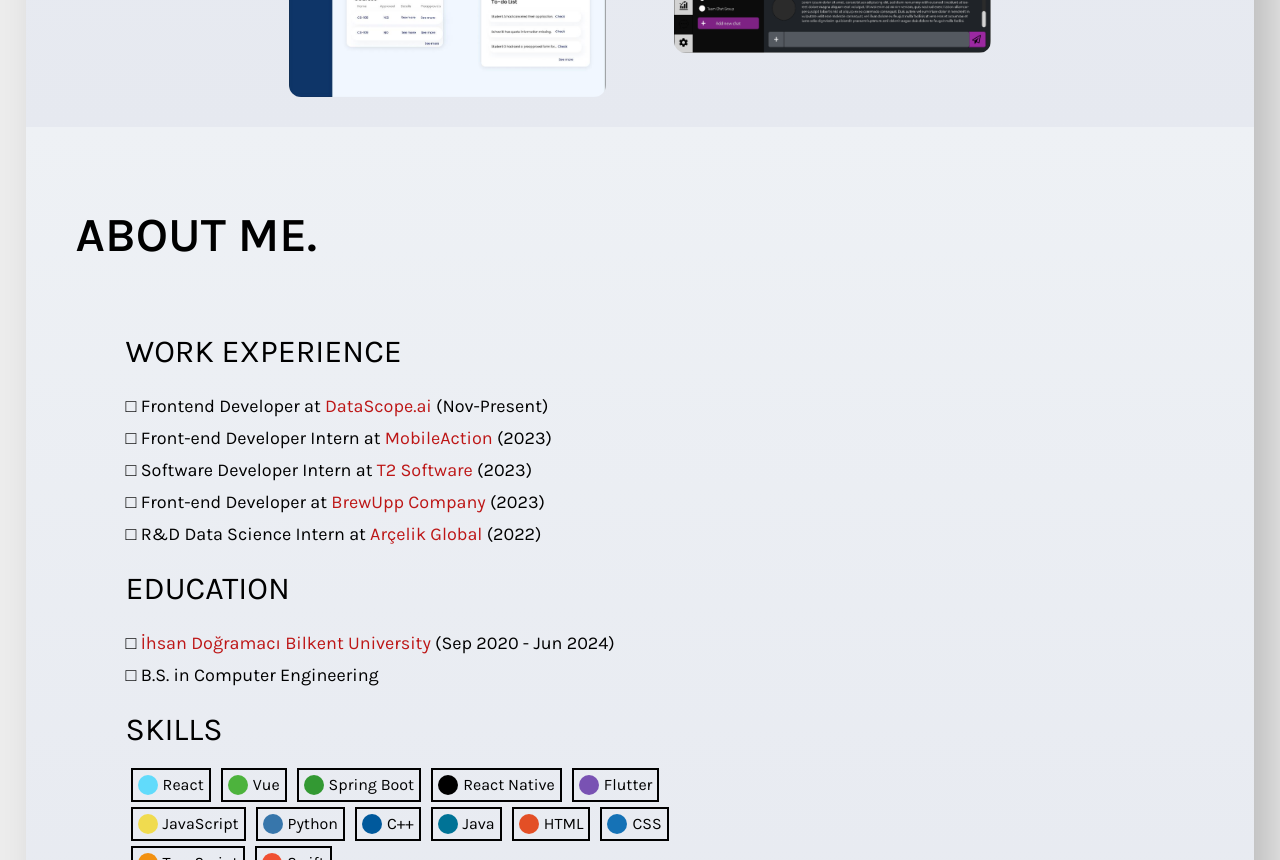
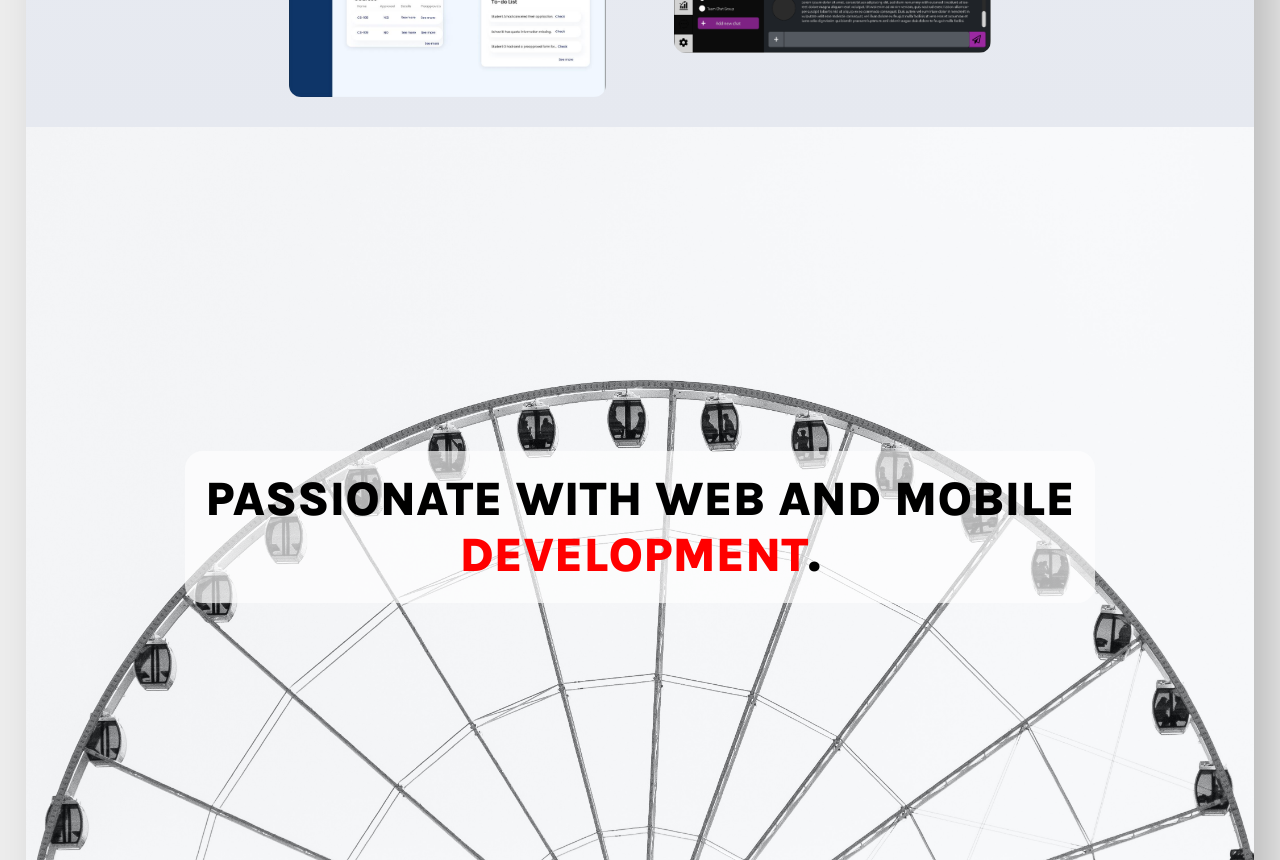
Before and after one commit to CerenAkyr/CerenAkyr.github.io, a React (Vite) app: page / in a window 1280 px wide. Shown: the part 1940-2800 px from the top of the page. Built offline with nearby package versions, Linux system fonts and the light colour scheme; a web font is replaced by a local one.

Commit message:
Footer & Filler Page Impl

```diff
--- a/src/App.jsx
+++ b/src/App.jsx
@@ -4,6 +4,8 @@ import Navbar from "./Pages/Navbar.jsx";
 import ProjectsPage from "./Pages/ProjectsPage.jsx";
 import Projects from "./Pages/Projects.jsx";
 import About from "./Pages/About.jsx";
+import Footer from "./Pages/Footer.jsx";
+import FerrisPage from "./Pages/FerrisPage.jsx";
 
 function App() {
 
@@ -13,7 +15,9 @@ function App() {
         <div className="wrapper">
             <HomePage />
             <Projects />
+            <FerrisPage />
             <About />
+            <Footer />
         </div>
     </div>
   )
--- /dev/null
+++ b/src/Pages/FerrisPage.jsx
@@ -0,0 +1,16 @@
+import '../StyleSheets/FerrisPage.css'
+
+
+function FerrisPage() {
+
+    return (
+        <div className="ferrisPage">
+            <div className="ferrisContainer">
+                <h2>PASSIONATE WITH WEB AND MOBILE <br/>
+                <span style={{color: 'red'}}>DEVELOPMENT</span>.</h2>
+            </div>
+        </div>
+    )
+}
+
+export default FerrisPage
--- /dev/null
+++ b/src/Pages/Footer.jsx
@@ -0,0 +1,16 @@
+import '../StyleSheets/Footer.css';
+const Footer = () => {
+  return (
+      <footer>
+          <p>CEREN AKYAR'S PORTFOLIO PAGE</p>
+          <p>Email: cerenakyar@gmail.com</p>
+          <div className="social-icons">
+              <a href="#home" className="footer-link">HOME</a>
+              <a href="#projects" className="footer-link">PROJECTS</a>
+              <a href="#about" className="footer-link">ABOUT</a>
+          </div>
+      </footer>
+  )
+}
+
+export default Footer
--- a/src/Pages/Navbar.jsx
+++ b/src/Pages/Navbar.jsx
@@ -13,7 +13,6 @@ const Navbar = () => {
                     <a href="#home">HOME</a>
                     <a href="#projects">PROJECTS</a>
                     <a href="#about">ABOUT</a>
-                    <a href="#contact">CONTACT</a>
                 </div>
             </div>
         </nav>
--- a/src/StyleSheets/About.css
+++ b/src/StyleSheets/About.css
@@ -69,3 +69,11 @@
     border-radius: 50%;
     margin-right: 5px;
 }
+
+@media screen and (max-width: 784px) {
+    .tagContainer {
+        max-width: 100%;
+        padding-right: 20px;
+    }
+
+}
--- /dev/null
+++ b/src/StyleSheets/FerrisPage.css
@@ -0,0 +1,27 @@
+.ferrisPage {
+    width: 100%;
+    background-image: url("../assets/ferris-wheel.jpg");
+    height: 100vh;
+    background-size: cover;
+    background-repeat: no-repeat;
+    background-position: center;
+    display: flex;
+    flex-direction: column;
+    align-items: flex-end;
+}
+
+.ferrisContainer {
+    height: fit-content;
+    margin: auto;
+    padding: 20px;
+    background-color: rgba(255, 255, 255, 0.68);
+    border-radius: 18px;
+}
+
+.ferrisContainer h2 {
+    font-size: 48px;
+    font-weight: 800;
+    font-family: Karla, sans-serif;
+    color: black;
+    text-align: center;
+}
--- /dev/null
+++ b/src/StyleSheets/Footer.css
@@ -0,0 +1,27 @@
+footer {
+    background-color: #D1D6DE;
+    color: #000000;
+    text-align: center;
+    padding: 20px;
+    width: 100%;
+    font-family: Karla, sans-serif;
+    font-size: 18px;
+}
+
+footer p {
+    padding: 5px;
+}
+
+.footer-link {
+    color: #BD1616;
+    text-decoration: none;
+    transition: 0.4s;
+    font-family: Karla, sans-serif;
+    font-size: 14px;
+    padding: 0px;
+}
+
+.footer-link:hover {
+    text-decoration: underline;
+    color: #940d0d;
+}
```
Also changed, not shown: src/assets/ferris-wheel.jpg (added).
